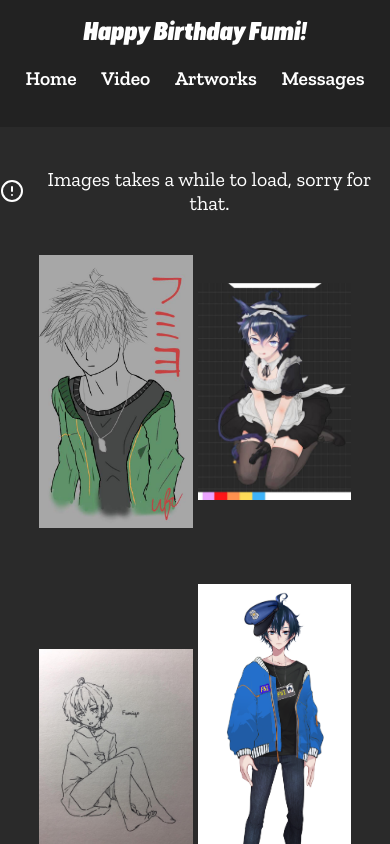
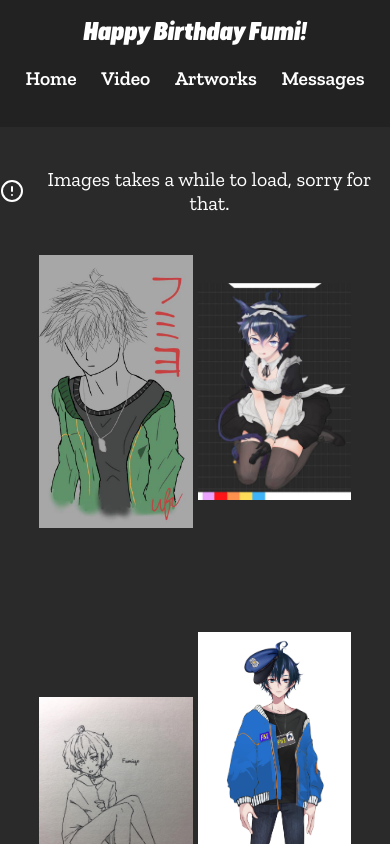
Before and after one commit to tortendes/hbd-fumi, a Next.js app: page /art in a window 390 px wide. Shown: the top 844 px of the page. Built offline with nearby package versions, Linux system fonts and the light colour scheme.

Commit message:
edited flex-direction to column for mobile devices

```diff
--- a/styles/Artworks.module.scss
+++ b/styles/Artworks.module.scss
@@ -61,4 +61,7 @@
         grid-template-rows: auto auto;
         grid-template-columns: auto auto;
     }
+    .image_container div {
+        flex-direction: column;
+    }
 }
```
